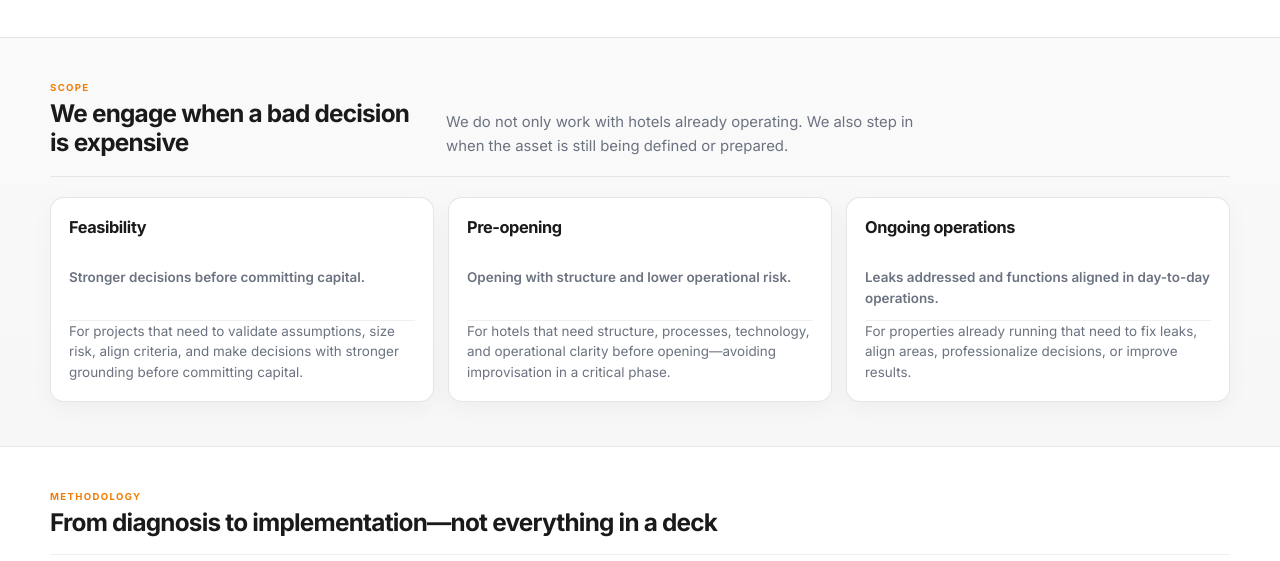
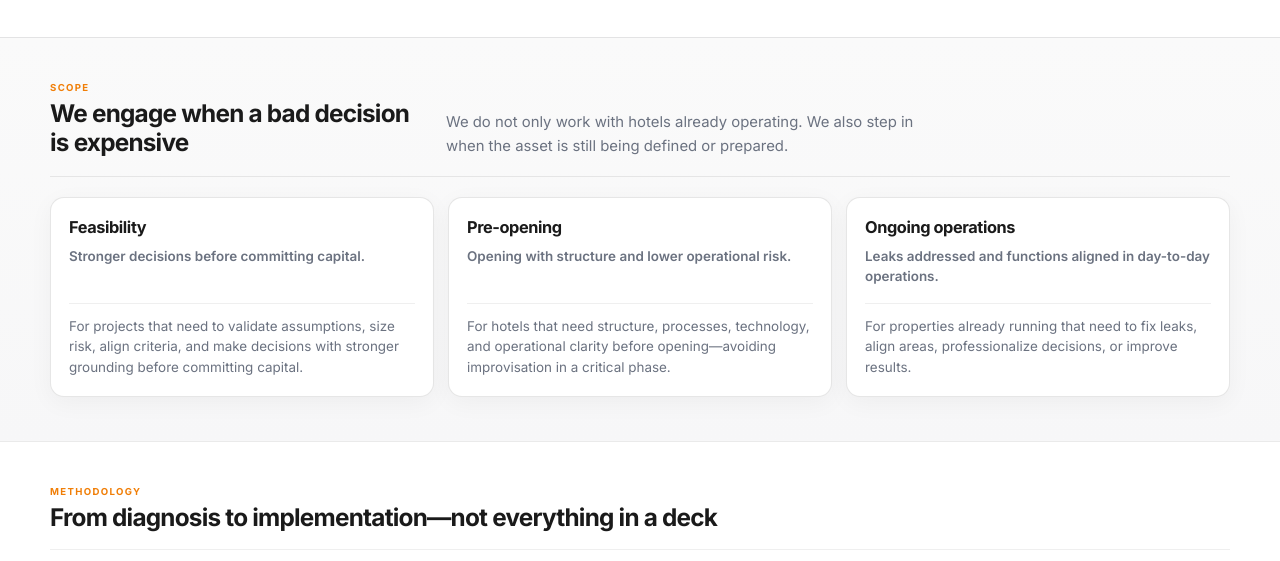
Before and after one commit to eljorgeflores/dragonneapp, a FastAPI app: page /hotels in a window 1280 px wide. Shown: the part 2030-2591 px from the top of the page. Run offline with FastAPI, Linux system fonts and the light colour scheme; parts of the project's set-up code (start-up, migrations or seed data) failed here and were passed over.

Commit message:
fix(hospitality): mejora divisores en cards de alcance
Mueve la línea a un header interno con altura consistente.

Made-with: Cursor

```diff
--- a/templates/partials/vertical_landing_hospitality_main.html
+++ b/templates/partials/vertical_landing_hospitality_main.html
@@ -304,15 +304,14 @@
     transform:translateY(-2px);border-color:rgba(240,126,7,.25);
     box-shadow:0 14px 40px rgba(240,126,7,.1)
   }
-  .vl-h-stage-panel h3{
-    font-size:1.02rem;font-weight:700;margin:0 0 10px;color:var(--dark);letter-spacing:-.025em;line-height:1.2;
-    min-height:2.4em;
+  .vl-h-stage-head{
+    margin:0 0 12px;
+    padding:0 0 12px;
+    border-bottom:1px solid rgba(52,52,52,.08);
+    min-height:86px;
   }
-  .vl-h-stage-outcome{
-    font-size:.8rem;font-weight:600;color:var(--dark);line-height:1.45;margin:0 0 12px;padding-bottom:12px;
-    border-bottom:1px solid rgba(52,52,52,.08);
-    min-height:3.1em;
-  }
+  .vl-h-stage-panel h3{font-size:1.02rem;font-weight:700;margin:0 0 8px;color:var(--dark);letter-spacing:-.025em;line-height:1.2}
+  .vl-h-stage-outcome{font-size:.8rem;font-weight:600;color:var(--dark);line-height:1.45;margin:0}
   .vl-h-stage-panel p{margin:0;font-size:.84rem;color:var(--muted);line-height:1.52;flex:1}
 
   /* Metodología: pasos en fila; numeración dentro de cada card (sin recortes) */
@@ -684,10 +683,12 @@
         {% set stage_outcomes = v.stage_outcomes|default([]) %}
         {% for st in v.stages %}
         <article class="vl-h-stage-panel">
-          <h3>{{ st.title }}</h3>
-          {% if stage_outcomes|length > loop.index0 %}
-          <p class="vl-h-stage-outcome">{{ stage_outcomes[loop.index0] }}</p>
-          {% endif %}
+          <div class="vl-h-stage-head">
+            <h3>{{ st.title }}</h3>
+            {% if stage_outcomes|length > loop.index0 %}
+            <p class="vl-h-stage-outcome">{{ stage_outcomes[loop.index0] }}</p>
+            {% endif %}
+          </div>
           <p>{{ st.body }}</p>
         </article>
         {% endfor %}
```
